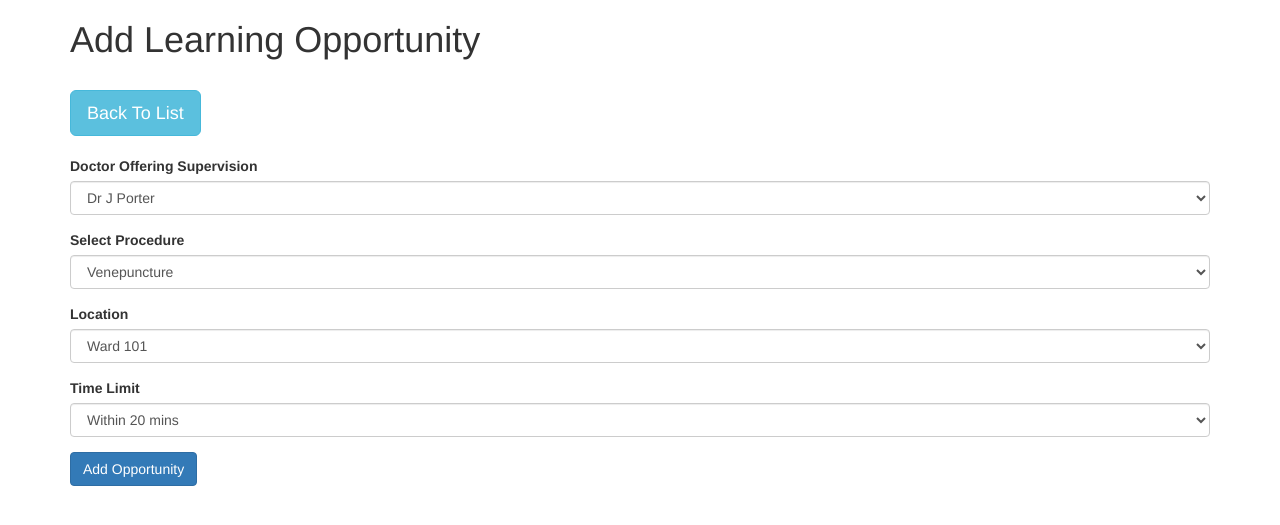
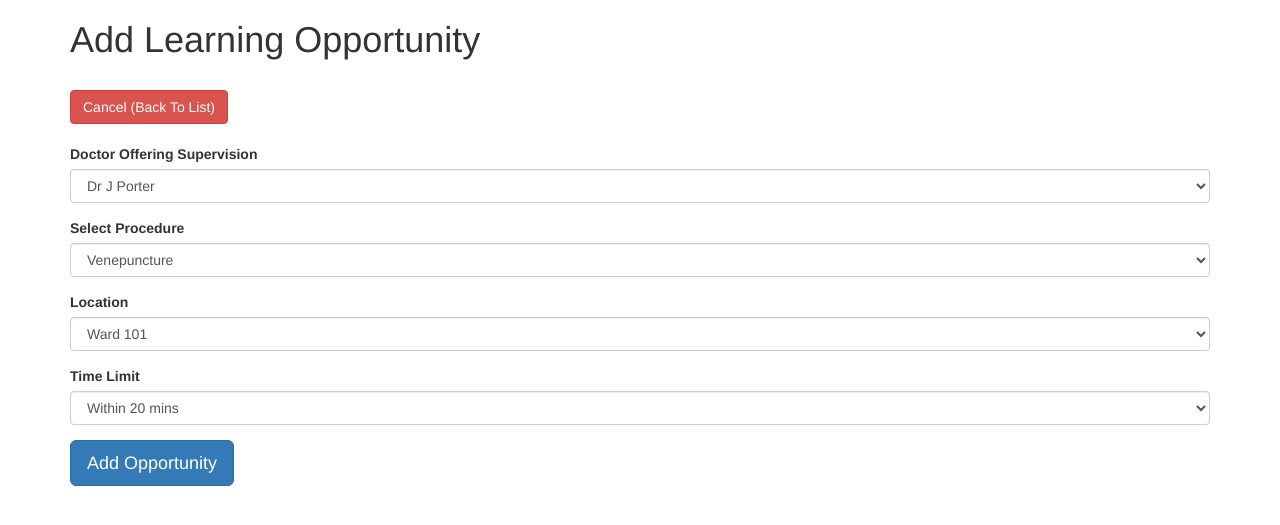
Before and after one commit to nhshd-slot/slot, a Flask app: page /new in a window 1280 px wide. Shown: the top 525 px of the page. Run offline with Flask 2, Linux system fonts and the light colour scheme; data that the repository does not hold is empty; some libraries are stand-ins or nearby versions.

Commit message:
Updated UI

```diff
--- a/templates/dashboard.html
+++ b/templates/dashboard.html
@@ -5,7 +5,11 @@
 {% block content %}
 <div class="container">
     <div class="page-title"><h1>Existing Learning Opportunities</h1></div>
-    <div class="nav-buttons"><button class="btn btn-info btn-lg">Add Opportunity</button></div>
+    <div class="nav-buttons">
+        <div class="nav-buttons">
+            <a href="/new" class="btn btn-lg btn-success" role="button">Add Opportunity</a>
+        </div>
+    </div>
     <div class="opportunity-table">
         <table class="table">
             <tr>
--- a/templates/new_procedure.html
+++ b/templates/new_procedure.html
@@ -5,9 +5,11 @@
 {% block content %}
 <div class="container">
     <div class="page-title"><h1>Add Learning Opportunity</h1></div>
-    <div class="nav-buttons"><button class="btn btn-info btn-lg">Back To List</button></div>
-    <div class="opportunity-input-form form-group">
-        <form>
+    <div class="nav-buttons">
+        <a href="/" class="btn btn btn-danger" role="button">Cancel (Back To List)</a>
+    </div>
+    <div class="opportunity-input-form">
+        <form class="form" action="/opportunity" method="post">
             <div class="form-group">
                 <label for="doctor">Doctor Offering Supervision</label>
                 <select class="form-control" id="doctor">
@@ -34,14 +36,14 @@
                 </select>
             </div>
             <div class="form-group">
-                <label for="timelimit">Time Limit</label>
-                <select class="form-control" id="timelimit">
+                <label for="duration">Time Limit</label>
+                <select class="form-control" id="duration">
                     <option value="20">Within 20 mins</option>
                     <option value="40">Within 40 mins</option>
                     <option value="60">Within 60 mins</option>
                 </select>
             </div>
-            <button type="submit" class="btn btn-primary">Add Opportunity</button>
+            <button type="submit" class="btn btn-primary btn-lg">Add Opportunity</button>
         </form>
     </div>
 
```
